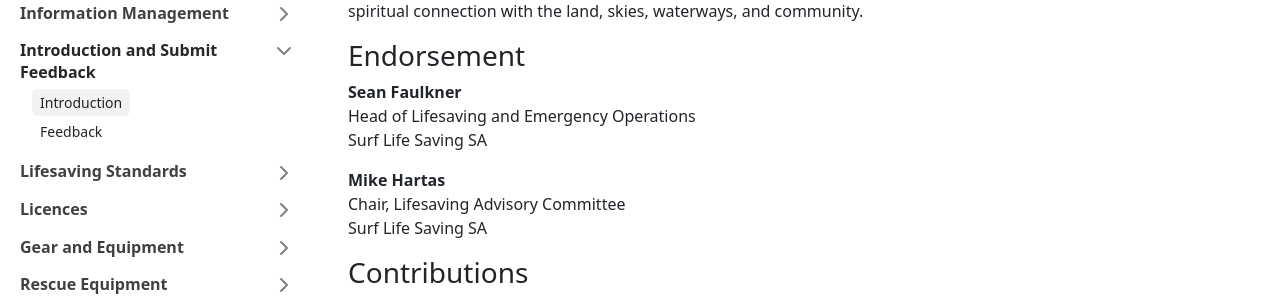
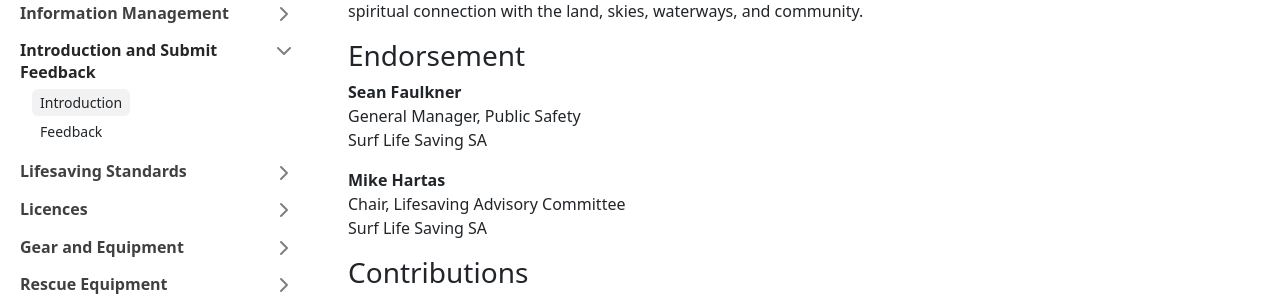
Before and after one commit to slssa-soc/sops-working, a Jekyll site: the page built from introduction.md, in a window 1280 px wide and 900 px high, scrolled down 699 px. Shown: the part 155-455 px from the top of the window. Built offline with Jekyll 4.4.1, drawn with Linux system fonts in a browser that asks for light colours.

Commit message:
Update General Manager, Public Safety title

```diff
--- a/introduction.md
+++ b/introduction.md
@@ -24,7 +24,7 @@ In the spirit of reconciliation, SLSSA acknowledges the First Nations of South A
 ### Endorsement
 
 **Sean Faulkner**\
-Head of Lifesaving and Emergency Operations\
+General Manager, Public Safety\
 Surf Life Saving SA
 
 **Mike Hartas**\
```
